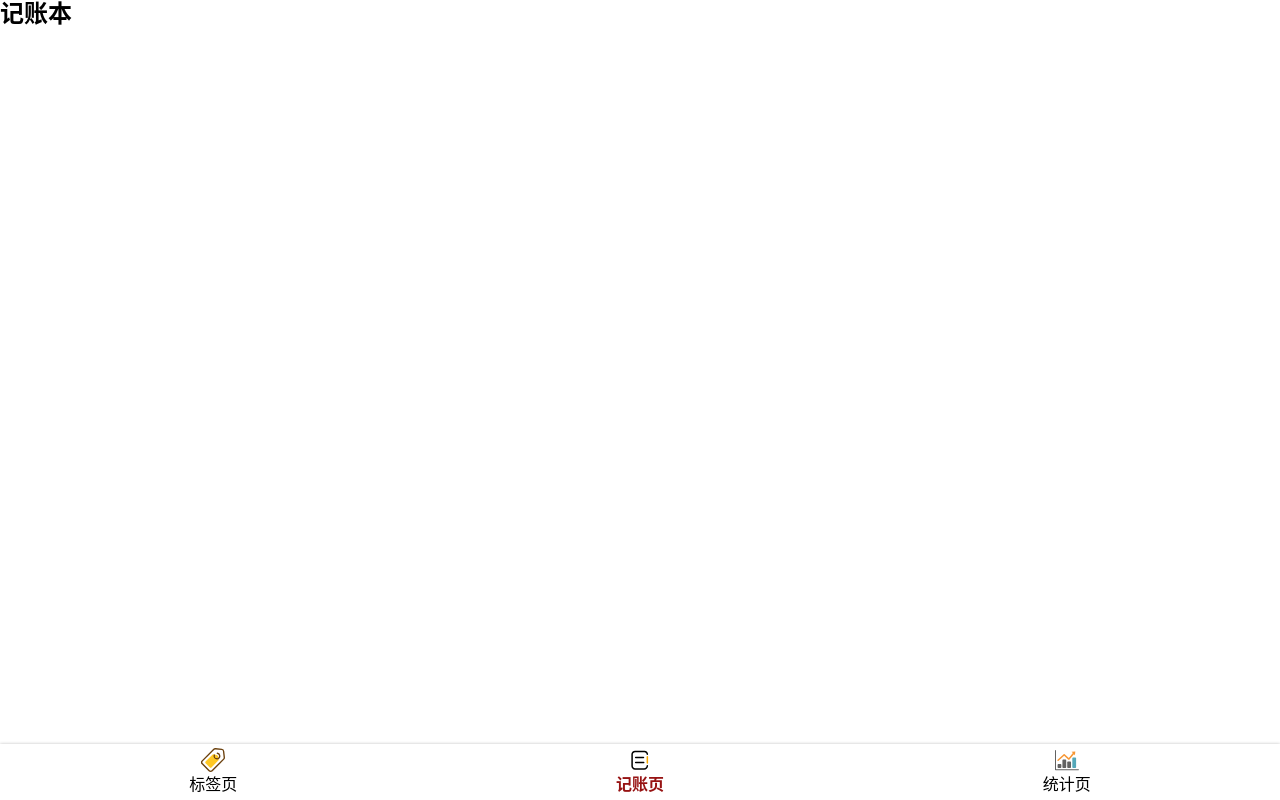
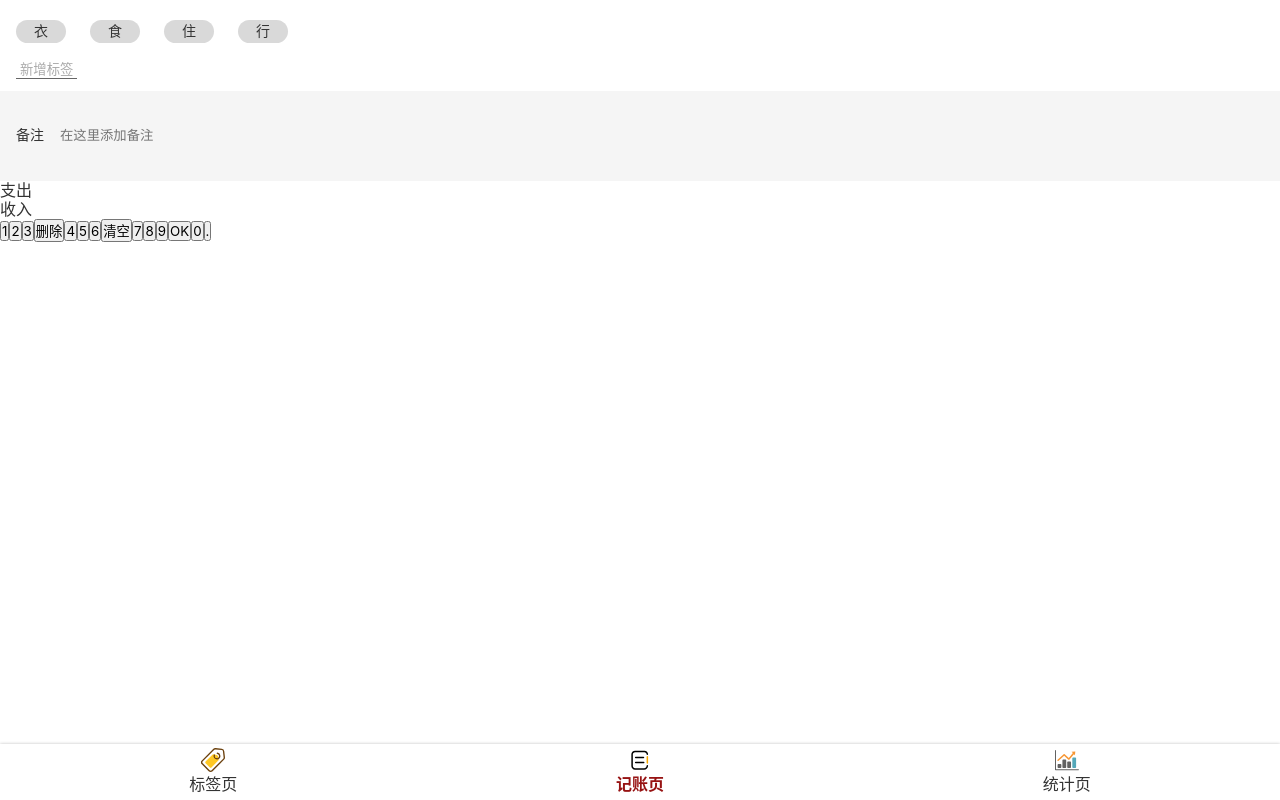
Before and after one commit to Shao-FrontDev/Monkey-Money, a React app: page /#/money in a window 1280 px wide. Built offline with nearby package versions, Linux system fonts and the light colour scheme.

Commit message:
完成了备注的样式

```diff
--- a/public/index.html
+++ b/public/index.html
@@ -40,20 +40,6 @@
     <title>React App</title>
   </head>
   <body>
-    <noscript
-      >You need to enable JavaScript to run this
-      app.</noscript
-    >
     <div id="root"></div>
-    <!--
-      This HTML file is a template.
-      If you open it directly in the browser, you will see an empty page.
-
-      You can add webfonts, meta tags, or analytics to this file.
-      The build step will place the bundled scripts into the <body> tag.
-
-      To begin the development, run `npm start` or `yarn start`.
-      To create a production bundle, use `npm run build` or `yarn build`.
-    -->
   </body>
 </html>
--- a/src/index.scss
+++ b/src/index.scss
@@ -31,9 +31,18 @@
   font-family: $font-hei;
   font-size: 16px;
   line-height: 1.2;
+  color: #333;
 }
 
 .icon {
   height: 1em;
   width: 1em;
 }
+
+button {
+  font-family: inherit;
+}
+
+:focus {
+  outline: none;
+}
--- a/src/index.tsx
+++ b/src/index.tsx
@@ -5,6 +5,11 @@
 
 import { HashRouter as Router } from "react-router-dom";
 
+
+
+
+
+
 ReactDOM.render(
   <Router>
     <App />
--- a/src/views/Money.tsx
+++ b/src/views/Money.tsx
@@ -1,10 +1,97 @@
 import Layout from "components/Layout";
 import React from "react";
+import styled from "styled-components";
+
+const TagsSection = styled.section`
+  background: #fff;
+  /* border: 1px solid red; */
+  padding: 12px 16px;
+  > ol {
+    margin: 0 -12px;
+    > li {
+      background: #d9d9d9;
+      border-radius: 18px;
+      display: inline-block;
+      padding: 3px 18px;
+      font-size: 14px;
+      margin: 8px 12px;
+    }
+  }
+  > button {
+    background: none;
+    border: none;
+    padding: 0 4px;
+    border-bottom: 1px solid #666;
+    color: #aaa;
+    margin-top: 8px;
+  }
+`;
+
+const NotesSection = styled.section`
+  background: #f5f5f5;
+  padding: 10px 16px;
+  font-size: 14px;
+  > label {
+    display: flex;
+    align-items: center;
+    > span {
+      margin-right: 16px;
+      white-space: nowrap;
+    }
+    > input {
+      display: block;
+      width: 100%;
+      height: 70px;
+      background: none;
+      border: none;
+    }
+  }
+`;
+
+const CategorySection = styled.section``;
+
+const NumberPadSection = styled.section``;
 
 export default function Money() {
   return (
     <Layout>
-      <h2>记账本</h2>
+      <TagsSection className="tags">
+        <ol>
+          <li>衣</li>
+          <li>食</li>
+          <li>住</li>
+          <li>行</li>
+        </ol>
+        <button>新增标签</button>
+      </TagsSection>
+      <NotesSection>
+        <label>
+          <span>备注</span>
+          <input type="text" placeholder="在这里添加备注" />
+        </label>
+      </NotesSection>
+      <CategorySection>
+        <ul>
+          <li>支出</li>
+          <li>收入</li>
+        </ul>
+      </CategorySection>
+      <NumberPadSection>
+        <button>1</button>
+        <button>2</button>
+        <button>3</button>
+        <button>删除</button>
+        <button>4</button>
+        <button>5</button>
+        <button>6</button>
+        <button>清空</button>
+        <button>7</button>
+        <button>8</button>
+        <button>9</button>
+        <button>OK</button>
+        <button>0</button>
+        <button>.</button>
+      </NumberPadSection>
     </Layout>
   );
 }
```
Also changed, not shown: src/Demo.tsx (deleted, +0 -24 lines).
